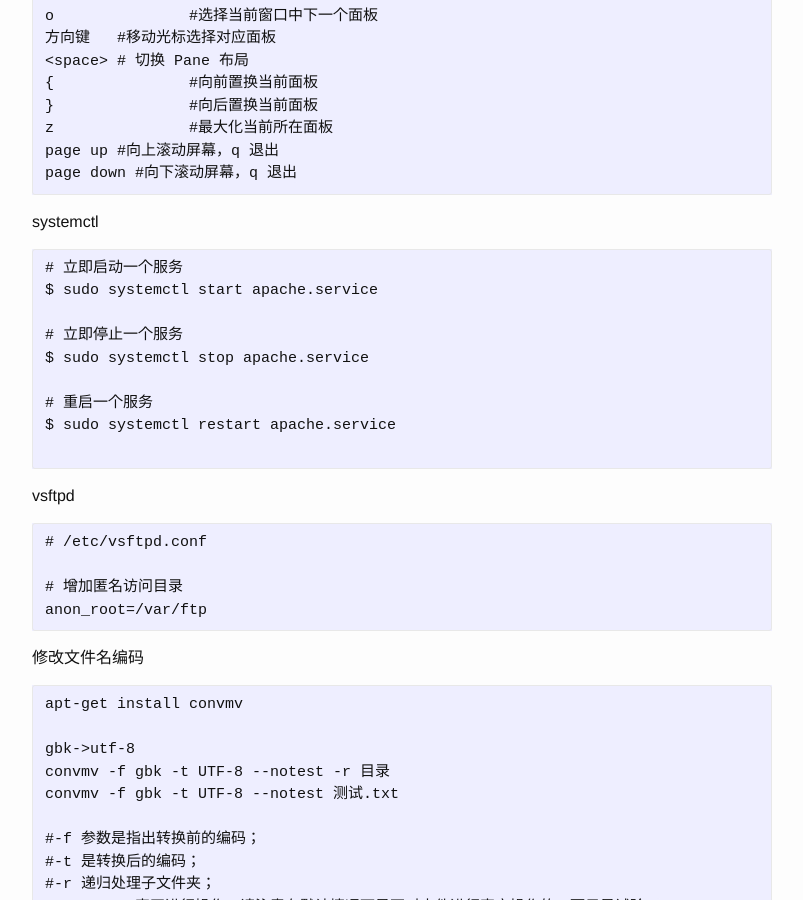
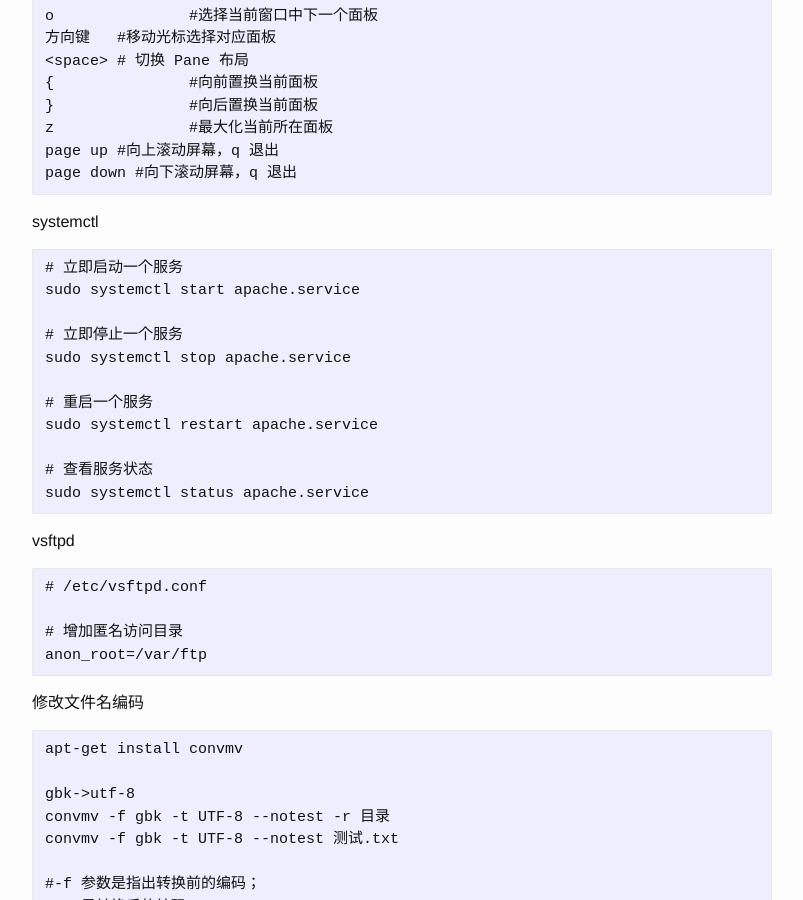
Before and after one commit to josephstalin117/josephstalin117.github.io, a Jekyll site: the page built from _posts/2016-04-04-linux.markdown, in a window 1280 px wide and 900 px high, scrolled down 12406 px. Shown: the whole window, without its empty margins (238-1041 px from the left). Built offline with Jekyll 4.4.1, drawn with Linux system fonts in a browser that asks for light colours.

Commit message:
add systemctl status

````diff
--- a/_posts/2016-04-04-linux.markdown
+++ b/_posts/2016-04-04-linux.markdown
@@ -579,14 +579,16 @@ page down #向下滚动屏幕，q 退出
 systemctl
 ```
 # 立即启动一个服务
-$ sudo systemctl start apache.service
+sudo systemctl start apache.service
 
 # 立即停止一个服务
-$ sudo systemctl stop apache.service
+sudo systemctl stop apache.service
 
 # 重启一个服务
-$ sudo systemctl restart apache.service
+sudo systemctl restart apache.service
 
+# 查看服务状态
+sudo systemctl status apache.service
 ```
 
 vsftpd
````
